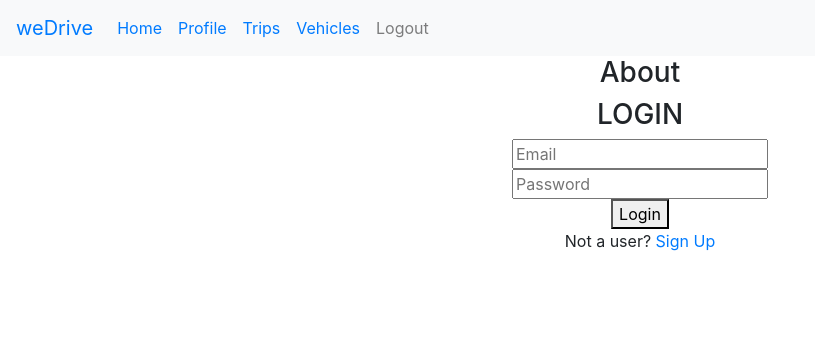
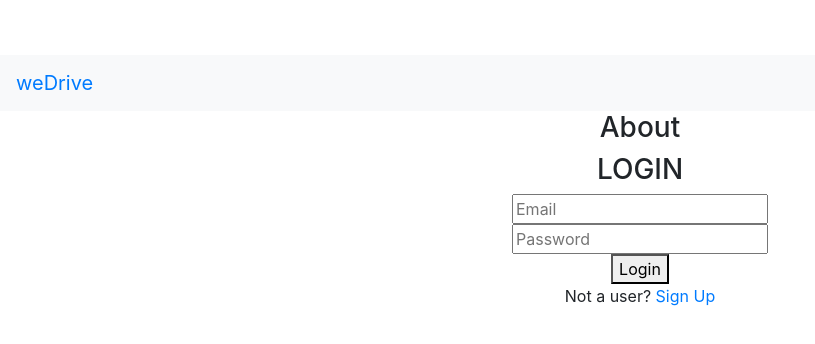
Before and after one commit to dpolcari18/frontend-weDrive, a React (Create React App) app: page / in a window 1280 px wide. Shown: the top 344 px of the page, without its empty margins (0-815 px from the left). Built offline with nearby package versions, Linux system fonts and the light colour scheme.

Commit message:
navbar renders conditionally based on loggedIn and is fixed to top

```diff
--- a/src/containers/NavBar.js
+++ b/src/containers/NavBar.js
@@ -3,7 +3,7 @@ import { withRouter } from 'react-router'
 import { Link } from 'react-router-dom'
 
 // Redux
-import { connect } from 'react-redux'
+import { connect, Provider } from 'react-redux'
 
 // React-Bootstrap
 import Navbar from 'react-bootstrap/Navbar'
@@ -11,14 +11,18 @@ import Nav from 'react-bootstrap/Nav'
 
 const NavBar = ({ history, logout_user, loggedIn }) => {
 
+    // Logout user
     const handleLogout = () => {
         localStorage.removeItem('auth_key')
         logout_user()
         history.push('/')
     }
 
+    // Conditionally render navbar based on loggedIn
+    const checkLoggedIn = () => {
+        if (loggedIn) {
             return (
-        <Navbar bg="light" variant="light">
+                <Navbar bg="light" variant="light" fixed='top'>
                     <Navbar.Brand><Link to='/home'>weDrive</ Link></Navbar.Brand>
                     <Nav className="mr-auto">
                         <Nav.Link><Link to='/home'>Home</Link></Nav.Link>
@@ -28,6 +32,20 @@ const NavBar = ({ history, logout_user, loggedIn }) => {
                         <Nav.Link onClick={() => handleLogout()}>Logout</Nav.Link>
                     </Nav>
                 </Navbar>
+            )
+        } else {
+            return(
+                <Navbar bg="light" variant="light">
+                    <Navbar.Brand><Link to='/home'>weDrive</ Link></Navbar.Brand>
+                </Navbar>
+            )
+        }
+    }
+
+    return (
+       <div>
+           {checkLoggedIn()}
+       </div>
     )
 }
 
--- a/src/index.css
+++ b/src/index.css
@@ -5,6 +5,7 @@ body {
     sans-serif;
   -webkit-font-smoothing: antialiased;
   -moz-osx-font-smoothing: grayscale;
+  padding-top: 55px;
 }
 
 code {
```
Lines whose indentation alone changed are shown as unchanged.
